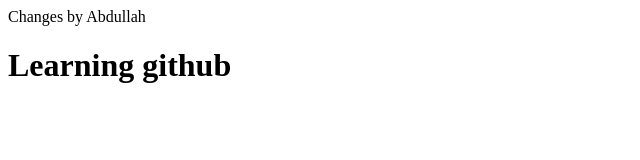
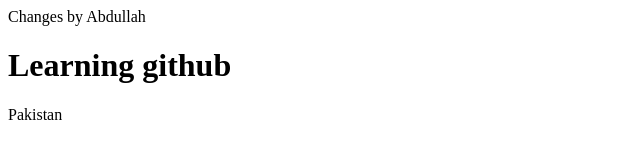
Before and after one commit to Murtaza-Shahani/github_practice, a plain HTML site: page index.html in a window 1280 px wide. Shown: the full height of the page, 0-640 px from the left. Drawn offline with Linux system fonts and the light colour scheme.

Commit message:
add span with text pakistan

```diff
--- a/index.html
+++ b/index.html
@@ -10,5 +10,6 @@
     <h1>
         Learning github
     </h1>
+    <span>Pakistan</span>
 </body>
 </html>
```
